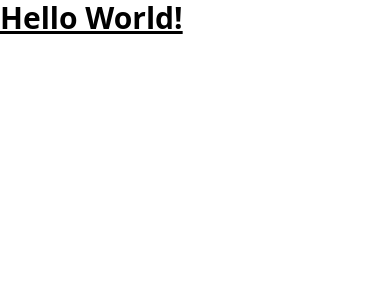
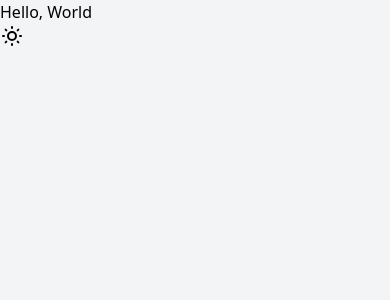
Before and after one commit to jainpranayr/lookitup, a React (Create React App) app: page / in a window 390 px wide. Shown: the top 300 px of the page. Built offline with nearby package versions, Linux system fonts and the light colour scheme; the HTML template or start-up script is replaced by a standard one.

Commit message:
add dark mode toggle

```diff
--- a/src/App.jsx
+++ b/src/App.jsx
@@ -1,7 +1,15 @@
+import { useState } from "react"
+
+import { DarkModeToggle } from "./components"
+
 function App() {
+  const [darkMode, setDarkMode] = useState(false)
   return (
-    <div className='App'>
-      <p className='text-3xl font-bold underline'>Hello World!</p>
+    <div className={darkMode ? "dark" : ""}>
+      <div className='bg-gray-100 dark:bg-gray-900 dark:text-gray-200 min-h-screen'>
+        Hello, World
+        <DarkModeToggle darkMode={darkMode} setDarkMode={setDarkMode} />
+      </div>
     </div>
   )
 }
--- /dev/null
+++ b/src/components/DarkModeToggle.jsx
@@ -0,0 +1,46 @@
+const DarkModeToggle = ({ darkMode, setDarkMode }) => {
+  return (
+    <div>
+      <div>
+        <button
+          onClick={() => setDarkMode(!darkMode)}
+          className='focus:outline-none'
+        >
+          {darkMode ? (
+            <svg
+              className='w-6 h-6 md:w-8 md:h-8'
+              xmlns='http://www.w3.org/2000/svg'
+              fill='none'
+              viewBox='0 0 24 24'
+              stroke='currentColor'
+            >
+              <path
+                strokeLinecap='round'
+                strokeLinejoin='round'
+                strokeWidth={2}
+                d='M20.354 15.354A9 9 0 018.646 3.646 9.003 9.003 0 0012 21a9.003 9.003 0 008.354-5.646z'
+              />
+            </svg>
+          ) : (
+            <svg
+              className='w-6 h-6 md:w-8 md:h-8'
+              xmlns='http://www.w3.org/2000/svg'
+              fill='none'
+              viewBox='0 0 24 24'
+              stroke='currentColor'
+            >
+              <path
+                strokeLinecap='round'
+                strokeLinejoin='round'
+                strokeWidth={2}
+                d='M12 3v1m0 16v1m9-9h-1M4 12H3m15.364 6.364l-.707-.707M6.343 6.343l-.707-.707m12.728 0l-.707.707M6.343 17.657l-.707.707M16 12a4 4 0 11-8 0 4 4 0 018 0z'
+              />
+            </svg>
+          )}
+        </button>
+      </div>
+    </div>
+  )
+}
+
+export default DarkModeToggle
--- /dev/null
+++ b/src/components/index.js
@@ -0,0 +1 @@
+export { default as DarkModeToggle } from "./DarkModeToggle"
```
